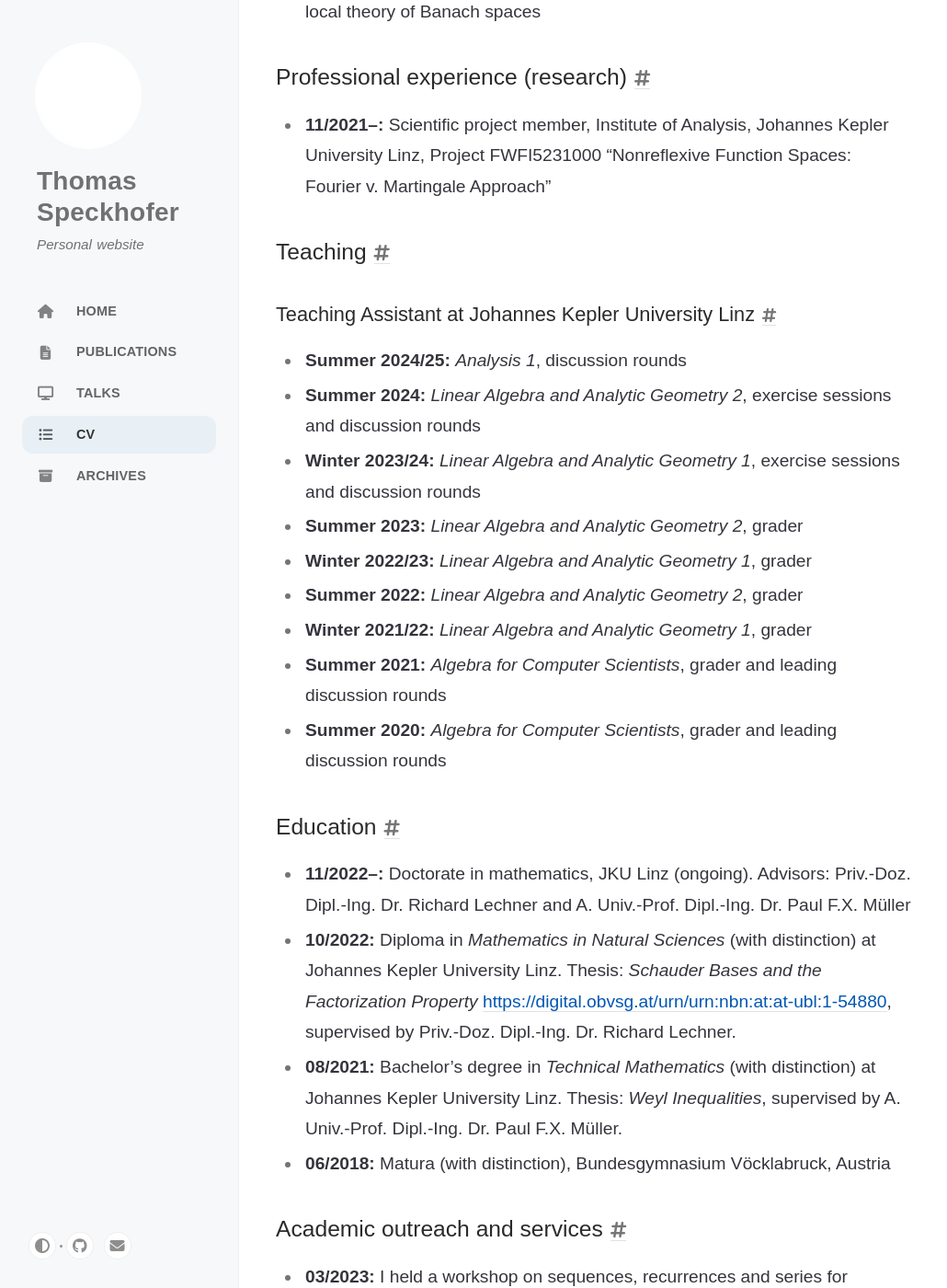
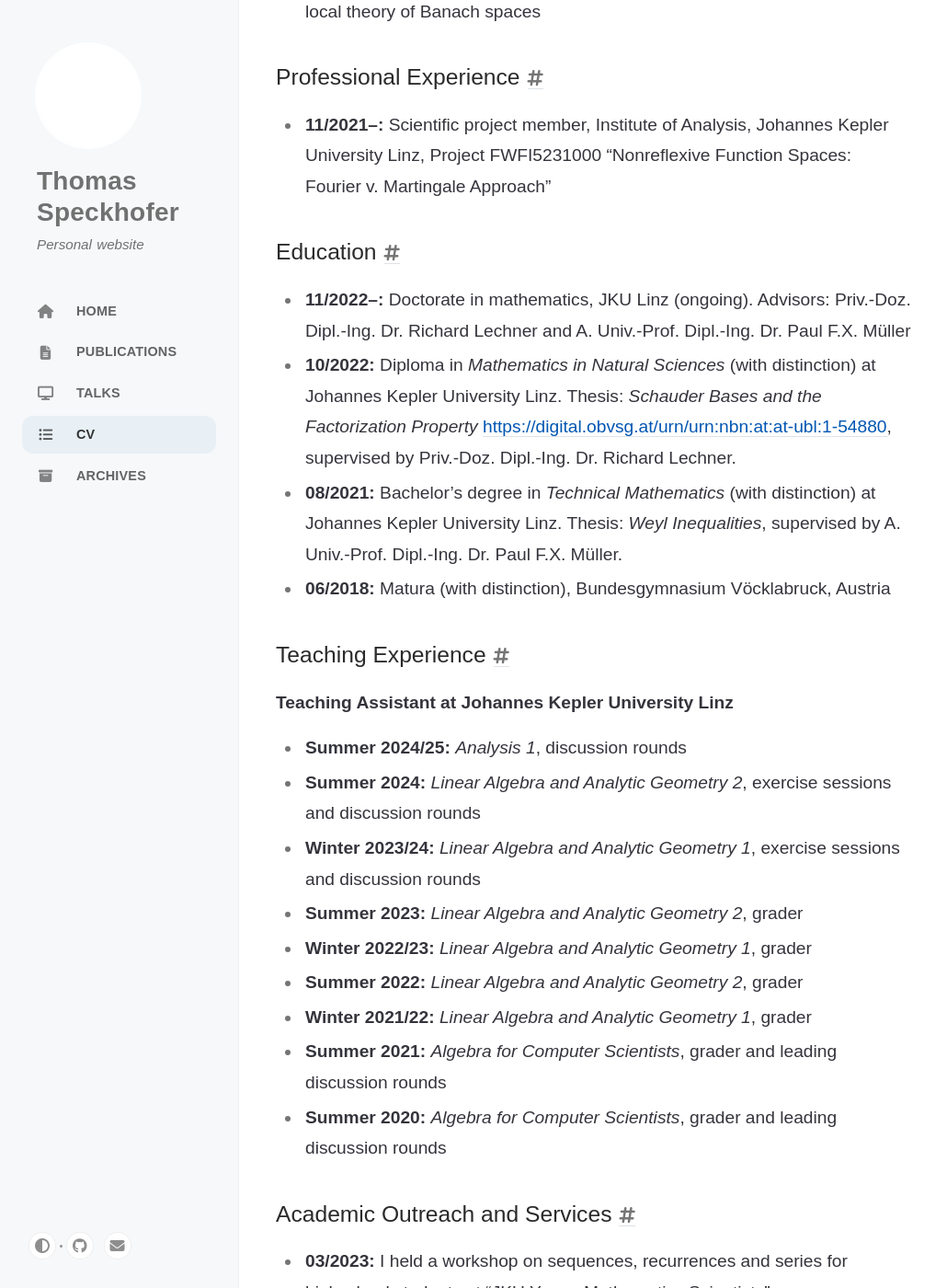
Before and after one commit to speckhofer/speckhofer.github.io, a Jekyll site: the page built from _tabs/cv.md, in a window 1280 px wide and 1400 px high, scrolled down 534 px. Shown: the whole window at 92% size, without its empty margins (0-1030 px from the left). Built offline with Jekyll 4.4.1, drawn with Linux system fonts in a browser that asks for light colours; cached includes are drawn as plain includes; part of the change alters nothing that is shown; some of the changed text lies outside the part shown.

Commit message:
Update cv.md

```diff
--- a/_tabs/cv.md
+++ b/_tabs/cv.md
@@ -4,7 +4,7 @@ order: 3
 title: CV
 ---
 
-## Personal information
+## Personal Information
 
 - **Full name:** Thomas Franz Speckhofer
 - **Born:** 2000
@@ -12,17 +12,24 @@ title: CV
 - **E-Mail:** [thomas.speckhofer@jku.at](mailto:thomas.speckhofer@jku.at)
 - **Homepage:** [https://speckhofer.github.io](https://speckhofer.github.io)
 
-## Research interests
+## Research Interests
 
 - Banach space theory: factorization of operators; structure, geometry and local theory of Banach spaces
 
-## Professional experience (research)
+## Professional Experience
 
 - **11/2021--:** Scientific project member, Institute of Analysis, Johannes Kepler University Linz, Project FWFI5231000 "Nonreflexive Function Spaces: Fourier v. Martingale Approach"
 
-## Teaching
+## Education
 
-### Teaching Assistant at Johannes Kepler University Linz
+- **11/2022--:** Doctorate in mathematics, JKU Linz (ongoing). Advisors: Priv.-Doz. Dipl.-Ing. Dr. Richard Lechner and A. Univ.-Prof. Dipl.-Ing. Dr. Paul F.X. Müller
+- **10/2022:** Diploma in _Mathematics in Natural Sciences_ (with distinction) at Johannes Kepler University Linz. Thesis: _Schauder Bases and the Factorization Property_ [https://digital.obvsg.at/urn/urn:nbn:at:at-ubl:1-54880](https://digital.obvsg.at/urn/urn:nbn:at:at-ubl:1-54880), supervised by Priv.-Doz. Dipl.-Ing. Dr. Richard Lechner.
+- **08/2021:** Bachelor's degree in _Technical Mathematics_ (with distinction) at Johannes Kepler University Linz. Thesis: _Weyl Inequalities_, supervised by A. Univ.-Prof. Dipl.-Ing. Dr. Paul F.X. Müller.
+- **06/2018:** Matura (with distinction), Bundesgymnasium Vöcklabruck, Austria
+
+## Teaching Experience
+
+**Teaching Assistant at Johannes Kepler University Linz**
 
 - **Summer 2024/25:** _Analysis 1_, discussion rounds
 - **Summer 2024:**    _Linear Algebra and Analytic Geometry 2_, exercise sessions and discussion rounds
@@ -34,19 +41,12 @@ title: CV
 - **Summer 2021:**    _Algebra for Computer Scientists_, grader and leading discussion rounds
 - **Summer 2020:**    _Algebra for Computer Scientists_, grader and leading discussion rounds
 
-## Education
-
-- **11/2022--:** Doctorate in mathematics, JKU Linz (ongoing). Advisors: Priv.-Doz. Dipl.-Ing. Dr. Richard Lechner and A. Univ.-Prof. Dipl.-Ing. Dr. Paul F.X. Müller
-- **10/2022:** Diploma in _Mathematics in Natural Sciences_ (with distinction) at Johannes Kepler University Linz. Thesis: _Schauder Bases and the Factorization Property_ [https://digital.obvsg.at/urn/urn:nbn:at:at-ubl:1-54880](https://digital.obvsg.at/urn/urn:nbn:at:at-ubl:1-54880), supervised by Priv.-Doz. Dipl.-Ing. Dr. Richard Lechner.
-- **08/2021:** Bachelor's degree in _Technical Mathematics_ (with distinction) at Johannes Kepler University Linz. Thesis: _Weyl Inequalities_, supervised by A. Univ.-Prof. Dipl.-Ing. Dr. Paul F.X. Müller.
-- **06/2018:** Matura (with distinction), Bundesgymnasium Vöcklabruck, Austria
-
-## Academic outreach and services
+## Academic Outreach and Services
 
 - **03/2023:** I held a workshop on sequences, recurrences and series for highschool students at "JKU Young Mathematics Scientists".
 - **2018--:** I am involved in the preparation of highschool students for mathematical olympiads by contributing to the training course which I used to attend myself as a student.
 
-## Awards and Prizes related to mathematics
+## Awards
 
 - **2023:** Würdigungspreis (Recognition Award) of the Austrian Federal Ministry of Education, Science and Research for the best Diploma/Master's degrees
 - **2018-2022:** Merit scholarships of Johannes Kepler University Linz (awarded in recognition of outstanding academic achievement) for the four academic years from 2018/2019 to 2021/2022.
@@ -56,7 +56,7 @@ title: CV
 - **2017:** Participation in the Middle European Mathematical Olympiad in Vilnius
 - **2015--2018:** Prizes at Regional and National Competitions of the Austrian Mathematical Olympiad: [https://www.math.aau.at/OeMO/Ergebnisse/Person/715](https://www.math.aau.at/OeMO/Ergebnisse/Person/715)
 
-## Other awards/qualifications
+## Other Interests and Achievements
 
 - **2023:** Audit of Art (Austrian Music Schools final exam) in piano
 - **11/2020:** Production of a [stop motion short film](https://www.youtube.com/watch?v=Gn2x4Pj7m1s) for DENEFF (German Industry Initiative for Energy Efficiency)
```
